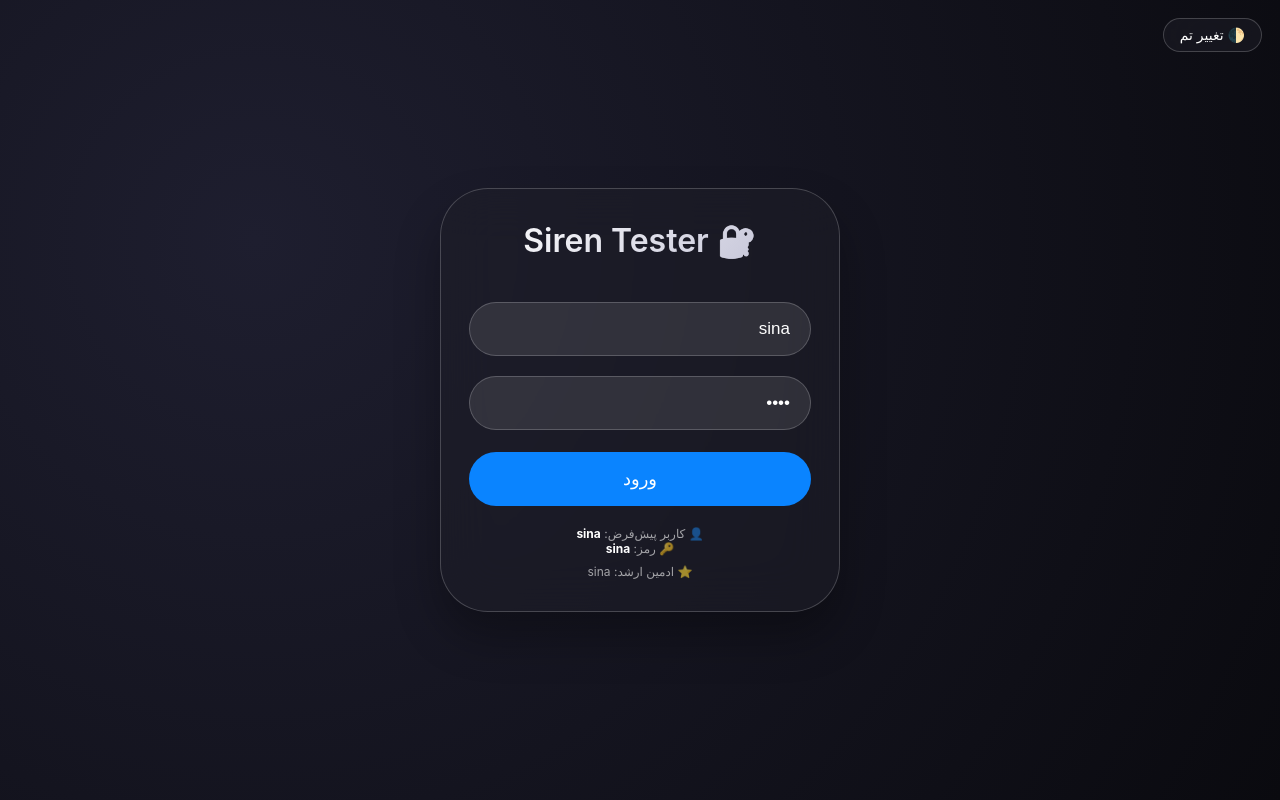
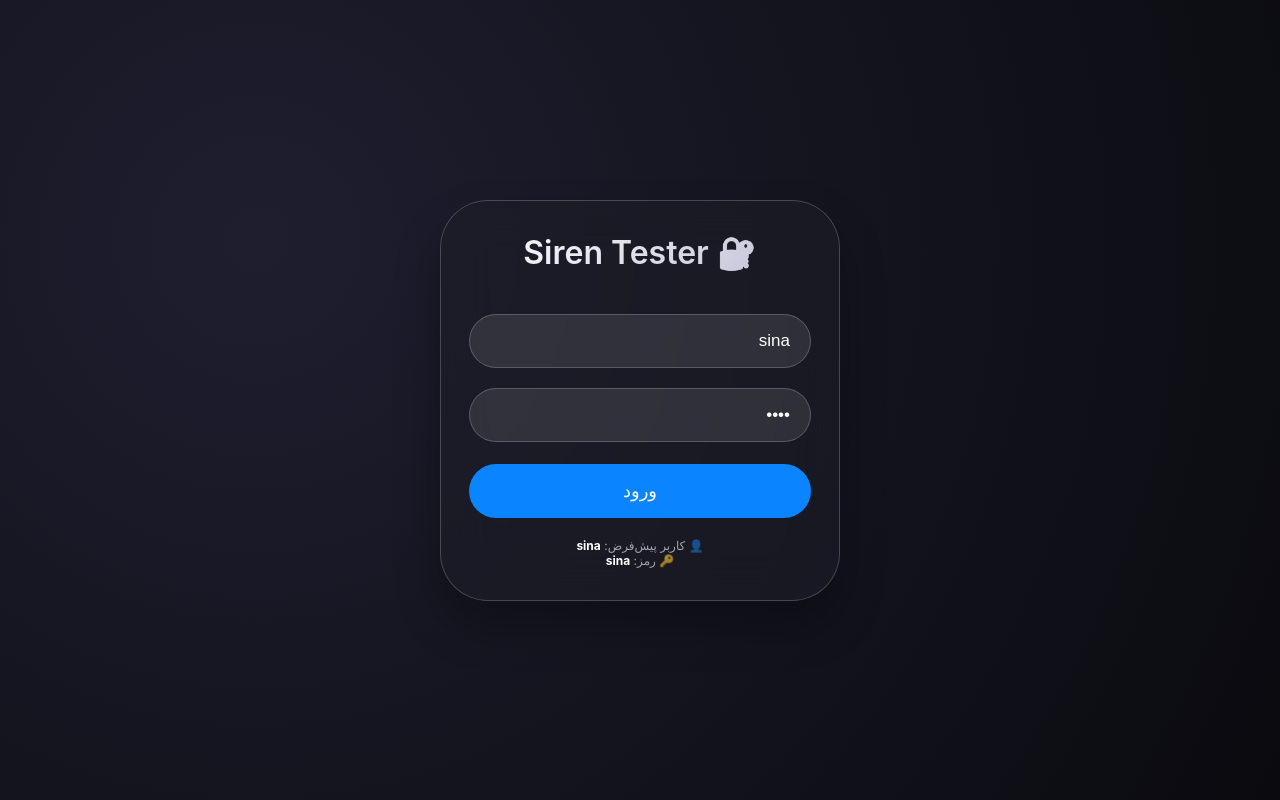
Before and after one commit to sinafateh/sirenserver3, a FastAPI app: page / in a window 1280 px wide. Run offline with FastAPI, Linux system fonts and the light colour scheme.

Commit message:
Update login.html

```diff
--- a/templates/login.html
+++ b/templates/login.html
@@ -5,64 +5,30 @@
     <meta name="viewport" content="width=device-width, initial-scale=1.0">
     <title>ورود — Siren Tester</title>
     <style>
-        * {
-            margin: 0;
-            padding: 0;
-            box-sizing: border-box;
-        }
-        :root {
-            --bg1: #1e1e2f;
-            --bg2: #0a0a0f;
-            --glass: rgba(30, 30, 40, 0.5);
-            --text: #ffffff;
-            --text-sec: rgba(255, 255, 255, 0.6);
-            --border: rgba(255, 255, 255, 0.2);
-            --input: rgba(255, 255, 255, 0.1);
-            --btn: #0a84ff;
-            --btn-hover: #0063ce;
-            --error: #ff453a;
-            --success: #30d158;
-        }
-        body.light {
-            --bg1: #e0e0e8;
-            --bg2: #f5f5f7;
-            --glass: rgba(255, 255, 255, 0.6);
-            --text: #1c1c1e;
-            --text-sec: rgba(0, 0, 0, 0.6);
-            --border: rgba(0, 0, 0, 0.15);
-            --input: rgba(0, 0, 0, 0.05);
-            --btn: #007aff;
-            --btn-hover: #0051d5;
-        }
+        * { margin: 0; padding: 0; box-sizing: border-box; }
         body {
             min-height: 100vh;
-            background: radial-gradient(circle at 20% 30%, var(--bg1), var(--bg2));
+            background: radial-gradient(circle at 20% 30%, #1e1e2f, #0a0a0f);
             display: flex;
             align-items: center;
             justify-content: center;
             font-family: -apple-system, BlinkMacSystemFont, 'Segoe UI', Roboto, sans-serif;
             padding: 20px;
-            transition: background 0.4s ease;
         }
         .glass-card {
-            background: var(--glass);
+            background: rgba(30,30,40,0.5);
             backdrop-filter: blur(25px);
-            -webkit-backdrop-filter: blur(25px);
             border-radius: 48px;
-            border: 0.5px solid var(--border);
+            border: 0.5px solid rgba(255,255,255,0.2);
             padding: 32px 28px;
             width: 100%;
             max-width: 400px;
-            box-shadow: 0 25px 45px rgba(0, 0, 0, 0.3);
-            transition: all 0.3s ease;
-        }
-        body.light .glass-card {
-            box-shadow: 0 25px 45px rgba(0, 0, 0, 0.1);
+            box-shadow: 0 25px 45px rgba(0,0,0,0.3);
         }
         h2 {
             font-size: 32px;
             font-weight: 590;
-            background: linear-gradient(135deg, var(--text), #bfbfd4);
+            background: linear-gradient(135deg, #ffffff, #bfbfd4);
             -webkit-background-clip: text;
             background-clip: text;
             color: transparent;
@@ -74,24 +40,21 @@
             padding: 16px 20px;
             margin: 10px 0;
             font-size: 17px;
-            background: var(--input);
-            border: 0.5px solid var(--border);
+            background: rgba(255,255,255,0.1);
+            border: 0.5px solid rgba(255,255,255,0.2);
             border-radius: 44px;
-            color: var(--text);
+            color: #ffffff;
             outline: none;
-            transition: all 0.3s;
         }
         input:focus {
-            border-color: var(--btn);
-            box-shadow: 0 0 0 4px rgba(10, 132, 255, 0.2);
+            border-color: #0a84ff;
+            box-shadow: 0 0 0 4px rgba(10,132,255,0.2);
         }
-        input::placeholder {
-            color: var(--text-sec);
-        }
+        input::placeholder { color: rgba(255,255,255,0.6); }
         button {
             width: 100%;
             padding: 16px;
-            background: var(--btn);
+            background: #0a84ff;
             border: none;
             border-radius: 44px;
             font-size: 18px;
@@ -101,76 +64,40 @@
             margin-top: 12px;
             transition: all 0.2s;
         }
-        button:hover {
-            background: var(--btn-hover);
-            transform: scale(0.98);
-        }
-        button:disabled {
-            opacity: 0.6;
-            cursor: not-allowed;
-            transform: none;
-        }
+        button:hover { background: #0063ce; transform: scale(0.98); }
+        button:disabled { opacity: 0.6; cursor: not-allowed; }
         .error-box {
-            background: rgba(255, 69, 58, 0.15);
-            border: 0.5px solid var(--error);
+            background: rgba(255,69,58,0.15);
+            border: 0.5px solid #ff453a;
             border-radius: 20px;
             padding: 12px 16px;
             margin-bottom: 18px;
-            color: var(--error);
+            color: #ff453a;
             font-size: 14px;
             text-align: center;
             display: none;
-        }
-        .theme-btn {
-            position: fixed;
-            top: 18px;
-            right: 18px;
-            z-index: 200;
-            background: var(--glass);
-            backdrop-filter: blur(25px);
-            border: 0.5px solid var(--border);
-            border-radius: 50px;
-            padding: 8px 16px;
-            color: var(--text);
-            cursor: pointer;
-            font-size: 14px;
-            transition: all 0.3s;
-            width: auto;
-            margin: 0;
-        }
-        .theme-btn:hover {
-            transform: scale(0.95);
         }
         .info-text {
             margin-top: 20px;
             text-align: center;
             font-size: 12px;
-            color: var(--text-sec);
+            color: rgba(255,255,255,0.6);
         }
-        .info-text strong {
-            color: var(--text);
-        }
+        .info-text strong { color: #ffffff; }
         .loading {
             display: inline-block;
             width: 20px;
             height: 20px;
-            border: 3px solid rgba(255, 255, 255, 0.3);
+            border: 3px solid rgba(255,255,255,0.3);
             border-radius: 50%;
             border-top-color: #fff;
             animation: spin 1s ease-in-out infinite;
             margin-right: 8px;
         }
-        @keyframes spin {
-            to {
-                transform: rotate(360deg);
-            }
-        }
+        @keyframes spin { to { transform: rotate(360deg); } }
     </style>
 </head>
 <body>
-
-    <button class="theme-btn" onclick="toggleTheme()">🌓 تغییر تم</button>
-
     <div class="glass-card">
         <h2>🔐 Siren Tester</h2>
         <div id="errorBox" class="error-box">❌ نام کاربری یا رمز عبور اشتباه است</div>
@@ -187,20 +114,10 @@
         <div class="info-text">
             <p>👤 کاربر پیش‌فرض: <strong>sina</strong></p>
             <p>🔑 رمز: <strong>sina</strong></p>
-            <p style="margin-top: 8px;">⭐ ادمین ارشد: sina</p>
         </div>
     </div>
 
     <script>
-        // ==================== Theme ====================
-        function toggleTheme() {
-            document.body.classList.toggle('light');
-            localStorage.setItem('siren-theme', document.body.classList.contains('light') ? 'light' : 'dark');
-        }
-        if (localStorage.getItem('siren-theme') === 'light') {
-            document.body.classList.add('light');
-        }
-
         // ==================== Login ====================
         document.getElementById('loginForm').addEventListener('submit', function(e) {
             e.preventDefault();
@@ -225,6 +142,7 @@
                 body: JSON.stringify({ username: username, password: password })
             })
             .then(function(response) {
+                // استفاده از .json() که معادل JSON.parse هست، نه eval
                 return response.json().then(function(data) {
                     if (!response.ok) {
                         throw new Error(data.detail || 'خطا در ورود');
@@ -233,12 +151,9 @@
                 });
             })
             .then(function(data) {
-                // ذخیره در LocalStorage
                 localStorage.setItem('session_id', data.session_id);
                 localStorage.setItem('username', data.username);
                 localStorage.setItem('is_admin', data.is_admin);
-
-                // رفتن به داشبورد
                 window.location.href = '/dashboard';
             })
             .catch(function(error) {
@@ -249,13 +164,6 @@
                 loginLoader.style.display = 'none';
             });
         });
-
-        // Enter key support
-        document.getElementById('password').addEventListener('keydown', function(e) {
-            if (e.key === 'Enter') {
-                document.getElementById('loginForm').dispatchEvent(new Event('submit'));
-            }
-        });
     </script>
 </body>
 </html>
```
